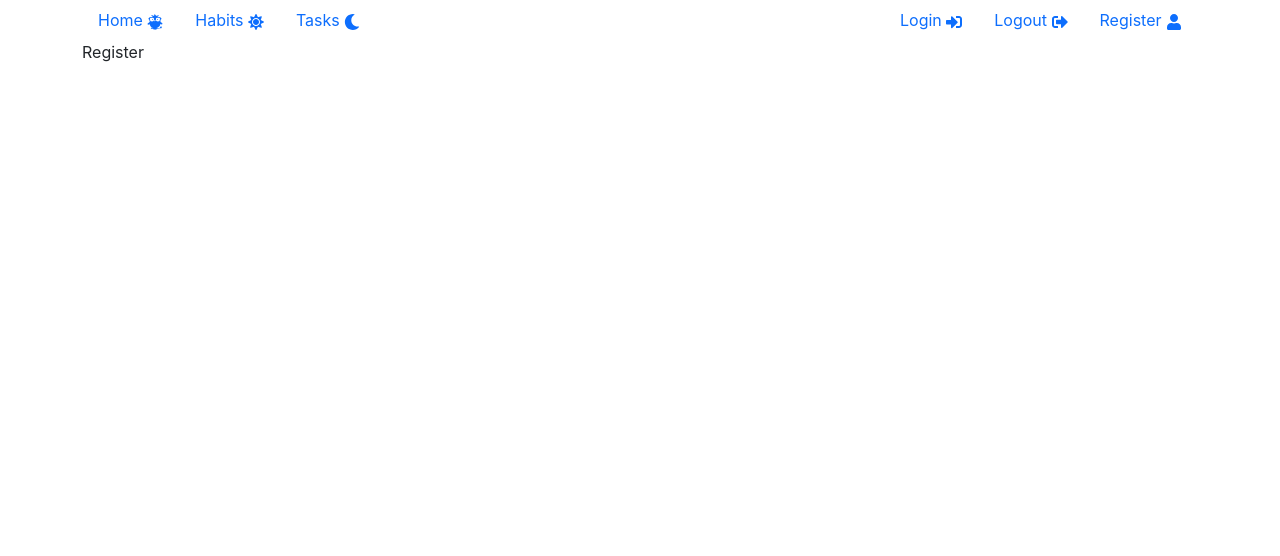
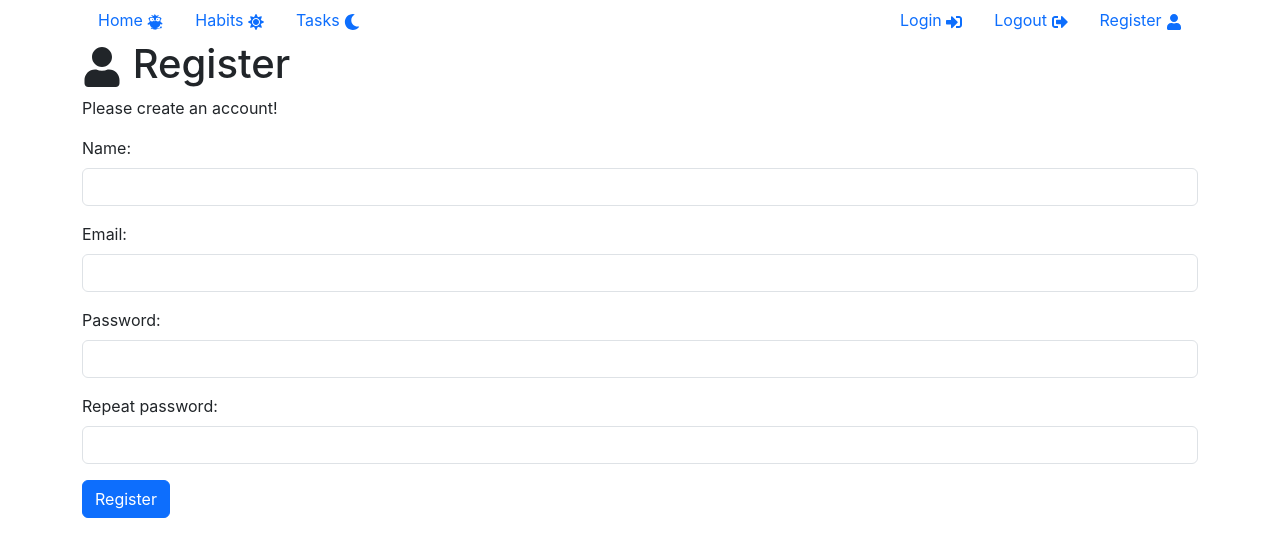
Before and after one commit to derekktor/tracker-mern, a React (Create React App) app in the folder frontend/: page /register in a window 1280 px wide. Shown: the top 556 px of the page. Built offline with nearby package versions, Linux system fonts and the light colour scheme.

Commit message:
Create layout for Login and Register

```diff
--- a/frontend/src/pages/Login.jsx
+++ b/frontend/src/pages/Login.jsx
@@ -1,9 +1,74 @@
-import React from 'react'
+import React, { useState, useEffect } from "react";
+import { FaSignInAlt } from "react-icons/fa";
 
 const Login = () => {
+  const [formData, setFormData] = useState({
+    email: "",
+    password: "",
+  });
+
+  const { email, password } = formData;
+
+  function handleInputChange(e) {
+    setFormData((prev) => ({ ...prev, [e.target.name]: e.target.value }));
+  }
+
+  function handleLoginClick(e) {
+    e.preventDefault();
+
+    // Clear inputs
+    setFormData({
+      email: "",
+      password: "",
+    });
+  }
+
   return (
-    <div>Login</div>
-  )
-}
+    <div>
+      <section>
+        <h1>
+          <FaSignInAlt /> Login
+        </h1>
+        <p>Please log in!</p>
+      </section>
 
-export default Login
+      <section>
+        <form>
+          <div className="mb-3">
+            <label htmlFor="email" className="form-label">
+              Email:
+            </label>
+            <input
+              id="email"
+              value={email}
+              name="email"
+              onChange={handleInputChange}
+              className="form-control"
+            />
+          </div>
+          <div className="mb-3">
+            <label htmlFor="password" className="form-label">
+              Password:
+            </label>
+            <input
+              id="password"
+              value={password}
+              name="password"
+              onChange={handleInputChange}
+              className="form-control"
+            />
+          </div>
+          <button
+            type="submit"
+            className="btn btn-primary"
+            onClick={handleLoginClick}
+          >
+            Login
+          </button>
+        </form>
+      </section>
+    </div>
+  );
+};
+
+export default Login;
--- a/frontend/src/pages/Register.jsx
+++ b/frontend/src/pages/Register.jsx
@@ -1,9 +1,102 @@
-import React from 'react'
+import React, { useState, useEffect } from "react";
+import { FaUser } from "react-icons/fa";
 
 const Register = () => {
+  const [formData, setFormData] = useState({
+    name: "",
+    email: "",
+    password: "",
+    password2: "",
+  });
+
+  const { name, email, password, password2 } = formData;
+
+  function handleInputChange(e) {
+    setFormData((prev) => ({ ...prev, [e.target.name]: e.target.value }));
+  }
+
+  function handleRegisterClick(e) {
+    e.preventDefault();
+
+    // Clear inputs
+    setFormData({
+      name: "",
+      email: "",
+      password: "",
+      password2: "",
+    });
+  }
+
   return (
-    <div>Register</div>
-  )
-}
+    <div>
+      <section>
+        <h1>
+          <FaUser /> Register
+        </h1>
+        <p>Please create an account!</p>
+      </section>
 
-export default Register
+      <section>
+        <form>
+          <div className="mb-3">
+            <label htmlFor="name" className="form-label">
+              Name:
+            </label>
+            <input
+              id="name"
+              value={name}
+              name="name"
+              onChange={handleInputChange}
+              className="form-control"
+            />
+          </div>
+          <div className="mb-3">
+            <label htmlFor="email" className="form-label">
+              Email:
+            </label>
+            <input
+              id="email"
+              value={email}
+              name="email"
+              onChange={handleInputChange}
+              className="form-control"
+            />
+          </div>
+          <div className="mb-3">
+            <label htmlFor="password" className="form-label">
+              Password:
+            </label>
+            <input
+              id="password"
+              value={password}
+              name="password"
+              onChange={handleInputChange}
+              className="form-control"
+            />
+          </div>
+          <div className="mb-3">
+            <label htmlFor="password2" className="form-label">
+              Repeat password:
+            </label>
+            <input
+              id="password2"
+              value={password2}
+              name="password2"
+              onChange={handleInputChange}
+              className="form-control"
+            />
+          </div>
+          <button
+            type="submit"
+            className="btn btn-primary"
+            onClick={handleRegisterClick}
+          >
+            Register
+          </button>
+        </form>
+      </section>
+    </div>
+  );
+};
+
+export default Register;
```
